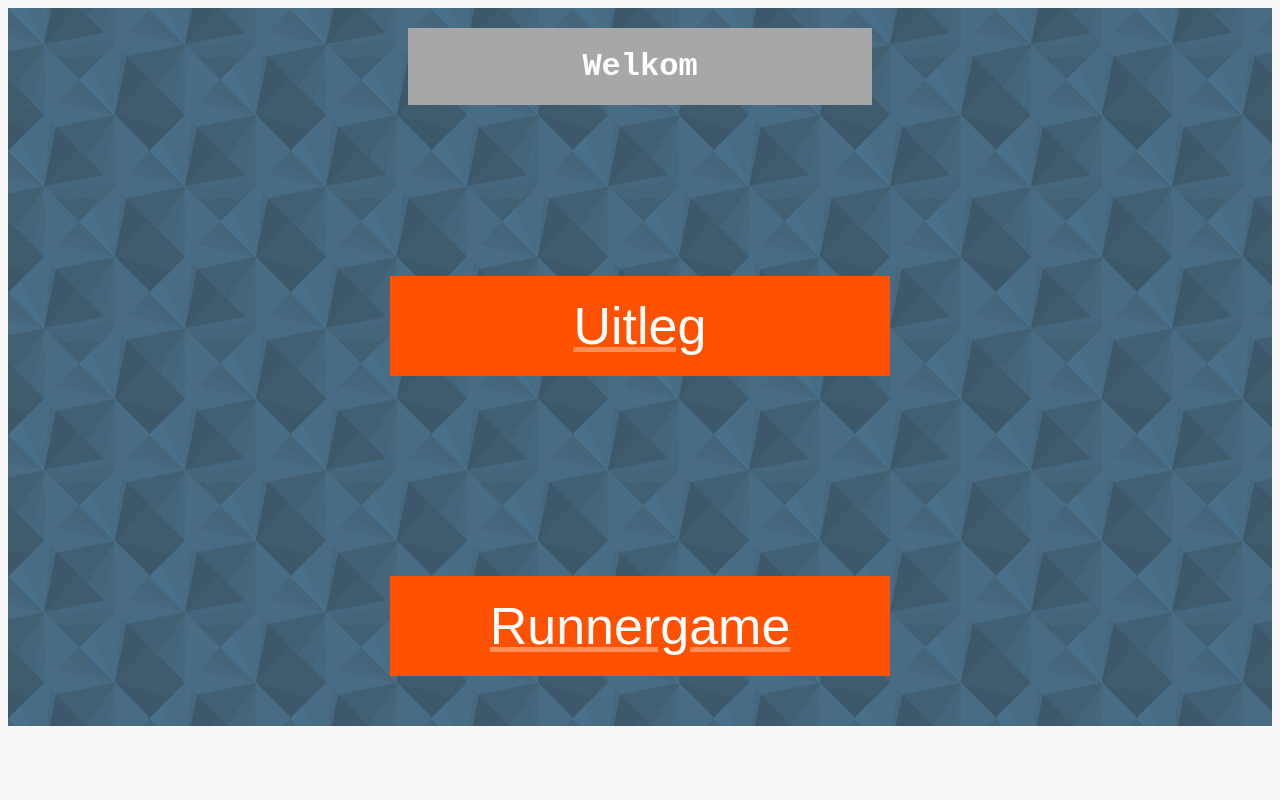
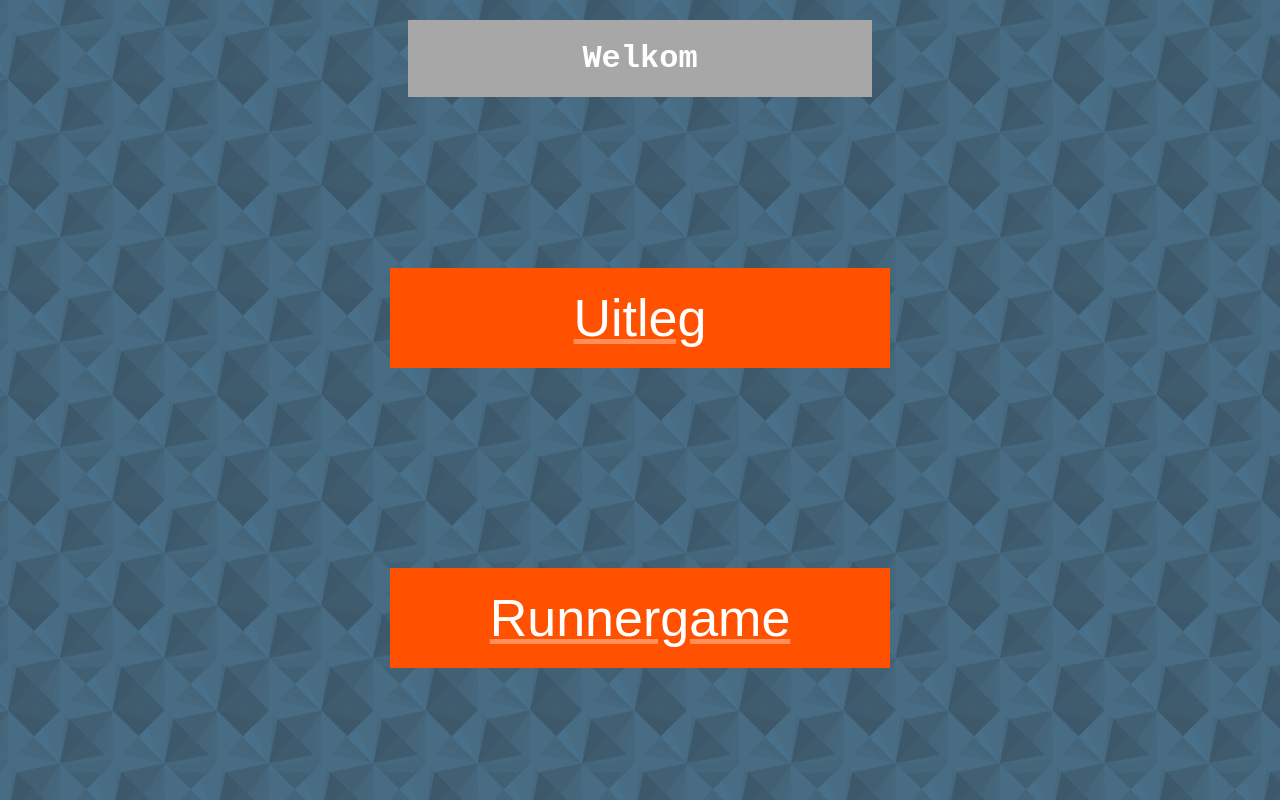
Before and after one commit to JustDave2002/basisschoolGame, a plain HTML site: page index.html in a window 1280 px wide. Drawn offline with Linux system fonts and the light colour scheme.

Commit message:
fixed background menu

```diff
--- a/assets/css/style.css
+++ b/assets/css/style.css
@@ -6,7 +6,7 @@
 canvas{
     background-image: url(../img/road.png);
     background-repeat: no-repeat;
-    background-size: cover;
+    background-size: auto;
     margin: 0 auto;
     display: block;
 }
@@ -40,8 +40,7 @@ html {
     overflow-y: hidden ! important;
     overflow-x: hidden ! important;
     background-color: #f8f8f8;
-    /*background-size: cover;*/
-    background-size: contain;
+    background-size: cover;
     background-repeat: no-repeat;
     background-position: center;
 }
--- a/index.html
+++ b/index.html
@@ -1,17 +1,12 @@
 <!DOCTYPE html>
-<html lang="en">
+<html lang="en" class="Background">
 <head>
     <link rel="stylesheet" href="assets/css/style.css">
     <meta charset="UTF-8">
-    <style>
-        html {
-        background-image: url(assets/images/background.jpg);
-        }
-    </style>
     <meta name="viewport" content="width=device-width, initial-scale=1.0">
     <title>Home</title>
 </head>
-<body class="Background">
+<body>
     <h1 id="header">Welkom</h1>
     <div class="beginButton">
     <button style="margin-top: 150px;"><a href="explain.html">Uitleg</a></button> <br>
```
Also changed, not shown: explain.html (+2 -2 lines).
